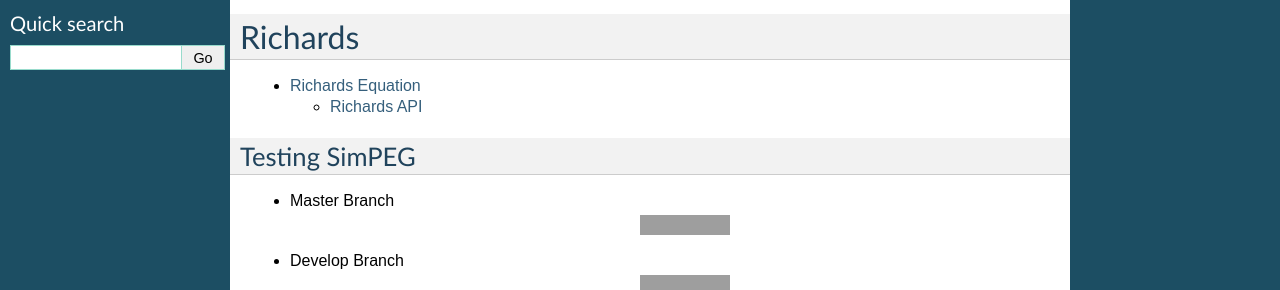
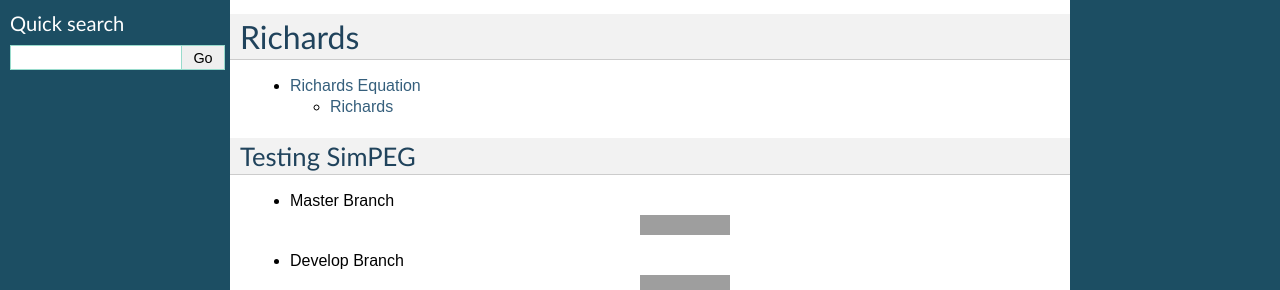
Before and after one commit to simpeg/simpeg, a Sphinx documentation site: the page built from docs/index.rst, in a window 1280 px wide. Shown: the part 234-524 px from the top of the page. Built offline with Sphinx 7.4.7, drawn with Linux system fonts in a browser that asks for light colours; grey boxes are pictures that could not be loaded.

Commit message:
try updating rtfd

```diff
--- a/docs/api_Richards.rst
+++ b/docs/api_Richards.rst
@@ -35,8 +35,8 @@
 
 .. plot:: examples/richards/comparisonToCeiliaEtAl1990.py
 
-Richards API
-============
+Richards
+========
 
 .. automodule:: simpegFLOW.Richards.Empirical
     :show-inheritance:
--- a/docs/examples/richards/comparisonToCeiliaEtAl1990.py
+++ b/docs/examples/richards/comparisonToCeiliaEtAl1990.py
@@ -9,6 +9,7 @@
 
 bc = np.array([-61.5,-20.7])
 h = np.zeros(M.nC) + bc[0]
+
 
 def getFields(timeStep,method):
     prob = Richards.RichardsProblem(M,model, timeStep=timeStep, timeEnd=360,
--- a/setup.py
+++ b/setup.py
@@ -6,3 +6,4 @@
     os.system('mv simpeg/SimPEG temp')
     os.system('rm -rf simpeg')
     os.system('mv temp SimPEG')
+    os.system('echo export PYTHONPATH=$PYTHONPATH:'+os.path.abspath('.')+' >> ~/.bashrc')
```
